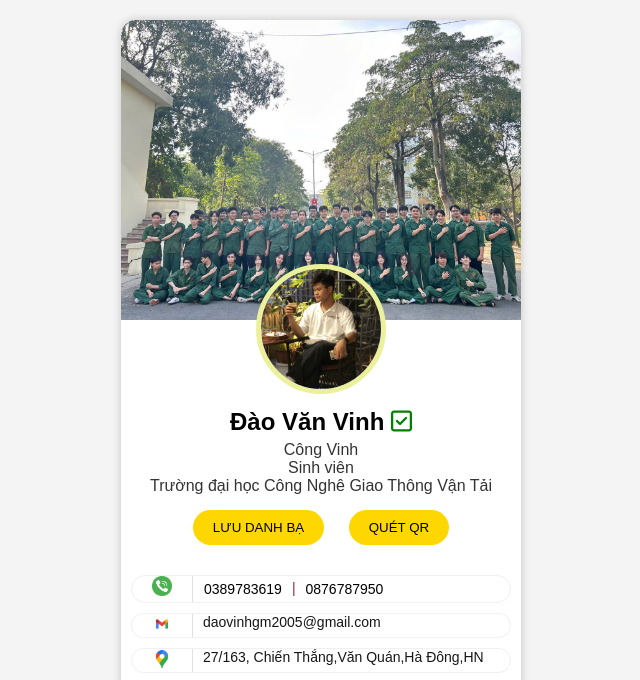
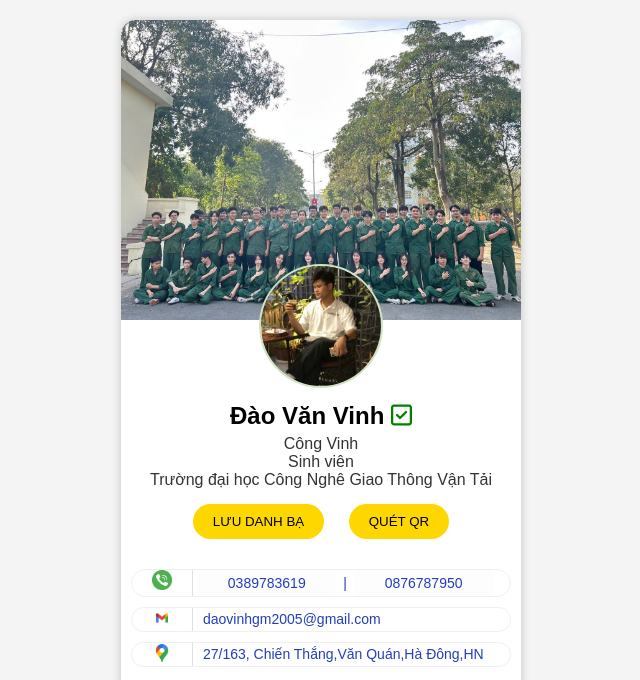
Before and after one commit to Vinhdz2005/democode, a plain HTML site: page index.html in a window 1280 px wide. Shown: the top 680 px of the page, without its empty margins (319-959 px from the left). Drawn offline with Linux system fonts and the light colour scheme.

Commit message:
Update tính năng mới

```diff
--- a/index.css
+++ b/index.css
@@ -25,7 +25,7 @@ body {
     height: 120px;
     margin-top: -60px;
     border-radius: 50%;
-    border: 5px solid rgb(235, 240, 155);
+    border: 2px solid rgb(208, 228, 196);
     object-fit: cover;
 }
 
@@ -81,12 +81,18 @@ p {
     padding-right: 20px;
 }
 
-
 .contact-info_item {
     margin-left: 10px;
+    display: flex;
+    align-items: center;
+    width: 80%;
+    border-radius: 5px;
+    color: #233fbd;
 }
 
-
+.contact-info_item a {
+    color: #233fbd;
+}
 
 .call_item {
     display: flex;
@@ -96,23 +102,35 @@ p {
 }
 
 .ngang {
-    padding-top: 4px;
-    color: #972b2b;
+
+    color: #233fbd;
 }
 
 .phone1,
 .phone2 {
-    padding: 5px 10px;
-    background-color: #ffffff;
+    padding: 5px 30px;
+    background-color: #fdfdfd;
     border-radius: 5px;
     transition: all 0.3s ease;
 }
 
 .phone1:hover,
 .phone2:hover {
-    background-color: #f0f0f0;
-    transform: translateY(-2px);
+    background-color: #e9e8e8;
+    transform: scale(1.05);
+
     cursor: pointer;
+}
+
+.item_gmail,
+.item_ggmap {
+    transition: all 0.3s ease;
+}
+
+.item_gmail:hover,
+.item_ggmap:hover {
+    background-color: #e9e8e8;
+    transform: scale(1.05);
 }
 
 .social-icons {
@@ -125,7 +143,7 @@ p {
 .social-icons a {
     margin: 5px;
     border: 1px solid #e9e8e8;
-    border-radius: 50%;
+    border-radius: 30%;
     box-shadow: 0 2px 4px rgba(0, 0, 0, 0.15);
     display: inline-block;
     padding: 10px;
@@ -140,7 +158,7 @@ p {
 .social-icons img {
     width: 40px;
     height: 40px;
-    border-radius: 40%;
+    border-radius: 30%;
 }
 
 footer {
@@ -272,7 +290,6 @@ footer {
     padding: 10px;
 }
 
-
 .mbbank-close-btn {
     width: 80%;
 }
--- a/index.html
+++ b/index.html
@@ -43,7 +43,7 @@
                 <div class="contact-info_img">
                     <img src="/img/gmail.png" alt="" class="gmail">
                 </div>
-                <div class="contact-info_item">
+                <div class="contact-info_item item_gmail ">
                     <a href="mailto:daovinhgm2005@gmail.com">daovinhgm2005@gmail.com</a>
                 </div>
             </div>
@@ -52,7 +52,7 @@
                 <div class="contact-info_img">
                     <img src="/img/ggmap.png" alt="" class="ggmap">
                 </div>
-                <div class="contact-info_item">
+                <div class="contact-info_item item_ggmap">
 
                     <a href="https://maps.app.goo.gl/RcpHMYBpK2kUWnHw9">27/163, Chiến Thắng,Văn Quán,Hà Đông,HN</a>
                 </div>
```
